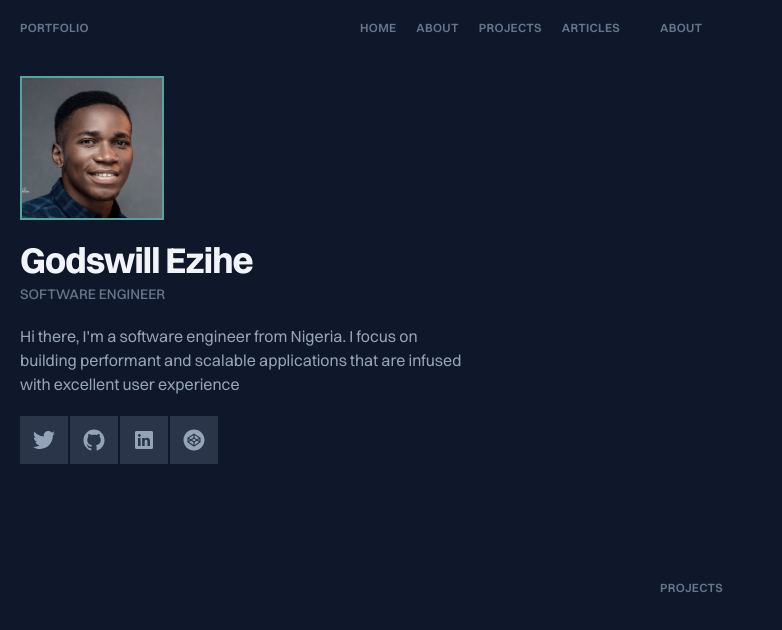
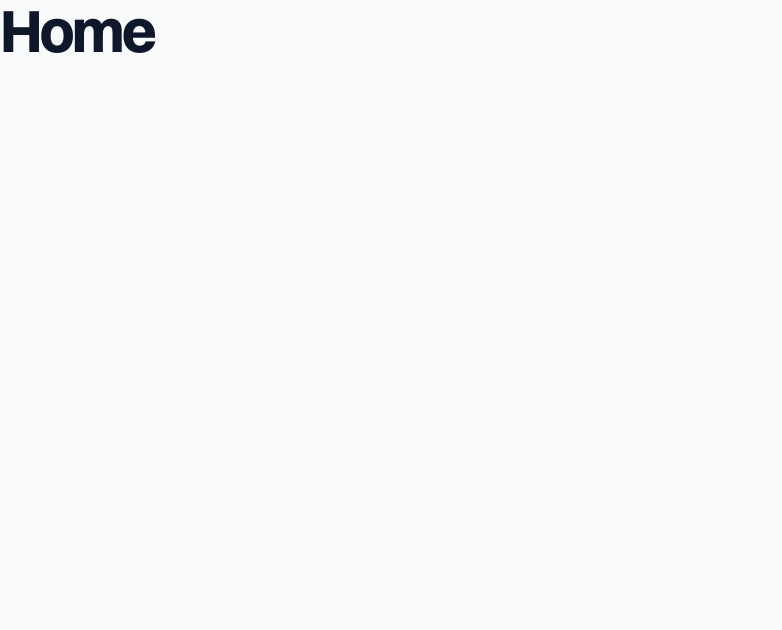
Before and after one commit to gzkdev/gzkdev-portfolio, a Next.js app: page / in a window 1280 px wide. Shown: the top 630 px of the page, without its empty margins (0-782 px from the left). Built offline with nearby package versions, Linux system fonts and the light colour scheme.

Commit message:
clear workspace

```diff
--- a/app/about/page.tsx
+++ b/app/about/page.tsx
@@ -1,9 +1,8 @@
-import Loader from "@/components/Loader";
+import React from "react";
 
 export default function About() {
   return (
-    <main className="grid h-full gap-1 p-1">
-      <Loader text="about" />
+    <main>
       <h1>About</h1>
     </main>
   );
--- a/app/globals.css
+++ b/app/globals.css
@@ -7,11 +7,15 @@
     @apply h-full scroll-smooth;
   }
   body {
-    @apply h-full bg-slate-900 text-base text-slate-400;
+    @apply h-full bg-slate-50 text-base text-slate-600;
   }
 
   h1 {
-    @apply text-5xl font-bold leading-tight tracking-tighter text-slate-100;
+    @apply text-4xl font-bold leading-tight tracking-tighter text-slate-900 md:text-6xl;
+  }
+
+  .section {
+    @apply mx-auto w-full max-w-6xl gap-10 overflow-hidden rounded-3xl px-4 py-6 lg:p-20;
   }
 
   .wrapper {
@@ -23,6 +27,10 @@
   }
 
   .sticky-header {
-    @apply sticky top-0 z-50 w-full border-b-[1px] border-b-slate-800 bg-slate-900 px-5 py-3 text-xs font-semibold uppercase tracking-wide text-slate-500 lg:border-none lg:py-5;
+    @apply sticky top-0 z-50 w-full border-b-[1px] bg-white px-5 py-3 text-xs font-semibold uppercase tracking-wide text-slate-500 lg:border-none lg:py-5;
+  }
+
+  .social-icon-link {
+    @apply inline-flex aspect-square  w-10 items-center justify-center rounded-full bg-slate-600 text-slate-50 transition hover:bg-slate-900 hover:text-teal-300;
   }
 }
--- a/app/layout.tsx
+++ b/app/layout.tsx
@@ -1,16 +1,6 @@
 import "./globals.css";
 import type { Metadata } from "next";
 import Local from "next/font/local";
-
-// const Nippo = Local({
-//   src: "../public/assets/fonts/Nippo-Variable.ttf",
-//   display: "swap",
-// });
-
-const GeneralSans = Local({
-  src: "../public/assets/fonts/GeneralSans-Variable.ttf",
-  display: "swap",
-});
 
 const Switzer = Local({
   src: "../public/assets/fonts/Switzer-Variable.ttf",
--- a/app/page.tsx
+++ b/app/page.tsx
@@ -1,111 +1,17 @@
 // import Loader from "@/components/Loader";
 import Image from "next/image";
 import ProfileImage from "../public/assets/images/profile-4.jpg";
-import {
-  IoLogoGithub,
-  IoLogoTwitter,
-  IoLogoLinkedin,
-  IoLogoCodepen,
-} from "react-icons/io";
-import Menu from "@/components/Menu";
+// import {
+//   IoLogoGithub,
+//   IoLogoTwitter,
+//   IoLogoLinkedin,
+//   IoLogoCodepen,
+// } from "react-icons/io";
 
 export default function Home() {
   return (
-    <main className="grid min-h-full gap-[--grid-gutter] p-[--grid-gutter] [--grid-gutter:0px] lg:grid-cols-4 lg:grid-rows-4">
-      <div className="grid-item top-[--grid-gutter] lg:sticky lg:col-[1/3] lg:row-[1/5] lg:max-h-[calc(100vh-(2*var(--grid-gutter)))]">
-        <div className="wrapper h-full w-full">
-          <div className="sticky-header">
-            <Menu />
-          </div>
-          <div className="flex w-full flex-col gap-5 px-5 py-5 pb-10 lg:items-start lg:pb-5">
-            <div className="relative aspect-square w-full max-w-[144px] cursor-nw-resize overflow-hidden border-2 border-teal-500 grayscale-[50%] transition hover:border-transparent hover:grayscale-[30%] [&:hover>*]:scale-110 [&:hover>*]:transition">
-              <Image src={ProfileImage} alt="Godswill Ezihe" />
-            </div>
-            <div className="grid gap-1 leading-tight">
-              <h2 className="text-4xl font-bold tracking-tight text-slate-100">
-                Godswill Ezihe
-              </h2>
-              <span className="text-sm font-medium uppercase text-slate-500">
-                Software Engineer
-              </span>
-            </div>
-            <div className="grid max-w-md gap-5 lg:items-start">
-              <p>
-                Hi there, I'm a software engineer from Nigeria. I focus on
-                building performant and scalable applications that are infused
-                with excellent user experience
-              </p>
-              <ul className="flex max-w-max items-center justify-center gap-0.5 text-2xl lg:justify-start">
-                <li>
-                  <a
-                    href="http://#"
-                    target="_blank"
-                    rel="noopener noreferrer"
-                    className="inline-flex aspect-square w-12 items-center justify-center bg-slate-600/50 transition hover:text-teal-300"
-                    title="Twitter"
-                  >
-                    <IoLogoTwitter />
-                  </a>
-                </li>
-                <li>
-                  <a
-                    href="http://#"
-                    target="_blank"
-                    rel="noopener noreferrer"
-                    className="inline-flex aspect-square w-12 items-center justify-center bg-slate-600/50 transition hover:text-teal-300"
-                    title="Github"
-                  >
-                    <IoLogoGithub />
-                  </a>
-                </li>
-                <li>
-                  <a
-                    href="http://#"
-                    target="_blank"
-                    rel="noopener noreferrer"
-                    className="inline-flex aspect-square w-12  items-center justify-center bg-slate-600/50 transition hover:text-teal-300"
-                    title="LinkedIn"
-                  >
-                    <IoLogoLinkedin />
-                  </a>
-                </li>
-                <li>
-                  <a
-                    href="http://#"
-                    target="_blank"
-                    rel="noopener noreferrer"
-                    className="inline-flex aspect-square w-12  items-center justify-center bg-slate-600/50 transition hover:text-teal-300"
-                    title="Codepen"
-                  >
-                    <IoLogoCodepen />
-                  </a>
-                </li>
-              </ul>
-            </div>
-          </div>
-        </div>
-      </div>
-      <div className="grid-item min-h-[70vh] lg:col-[3/5]">
-        <div className="wrapper">
-          <div className="grid h-full w-full">
-            <div className="sticky-header">About</div>
-          </div>
-        </div>
-      </div>
-      <div className="grid-item min-h-[50vh] lg:col-[3/5]">
-        <div className="wrapper">
-          <div className="grid h-full w-full">
-            <div className="sticky-header">Projects</div>
-          </div>
-        </div>
-      </div>
-      {/* <div className="grid-item min-h-[70vh] lg:col-[3/5]">
-        <div className="wrapper">
-          <div className="grid h-full w-full">
-            <div className="sticky-header">Articles</div>
-          </div>
-        </div>
-      </div> */}
+    <main>
+      <h1>Home</h1>
     </main>
   );
 }
--- a/components/Menu/index.tsx
+++ b/components/Menu/index.tsx
@@ -1,50 +1,9 @@
 "use client";
 import { useState } from "react";
 import { AnimatePresence, motion } from "framer-motion";
-import { VscMenu, VscClose } from "react-icons/vsc";
 
 export default function Menu() {
   const [open, setOpen] = useState(false);
 
-  return (
-    <motion.div
-      layout
-      className="lg:[grid-columns-template: auto 1fr] grid h-full w-full"
-    >
-      <motion.div
-        layout
-        className="flex h-full w-full items-center justify-between"
-      >
-        <a href="#">PORTFOLIO</a>
-        <button
-          onClick={() => setOpen((v) => !v)}
-          className="inline-flex aspect-square w-7 items-center justify-center rounded-full text-lg lg:hidden"
-        >
-          {open ? <VscClose /> : <VscMenu />}
-        </button>
-        <motion.nav
-          layout
-          className="hidden grid-flow-col gap-5 lg:grid [&>*:hover]:bg-slate-800/50 [&>*:hover]:text-teal-500 [&>*]:inline-flex [&>*]:items-center [&>*]:rounded"
-        >
-          <a href="#">Home</a>
-          <a href="#">About</a>
-          <a href="#">Projects</a>
-          <a href="#">Articles</a>
-        </motion.nav>
-      </motion.div>
-      <AnimatePresence>
-        {open && (
-          <motion.nav
-            layout
-            className="grid gap-1 py-4 [&>*:hover]:bg-slate-800/50 [&>*]:inline-flex [&>*]:items-center [&>*]:rounded [&>*]:p-2"
-          >
-            <a href="#">Home</a>
-            <a href="#">About</a>
-            <a href="#">Projects</a>
-            <a href="#">Articles</a>
-          </motion.nav>
-        )}
-      </AnimatePresence>
-    </motion.div>
-  );
+  return <nav></nav>;
 }
```
